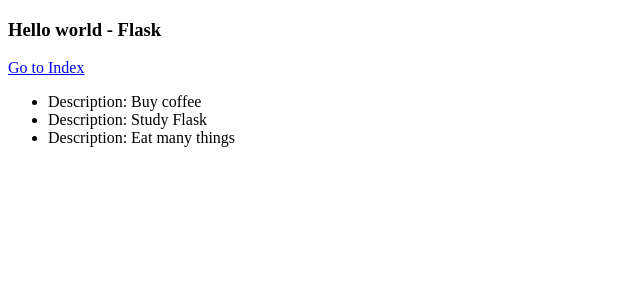
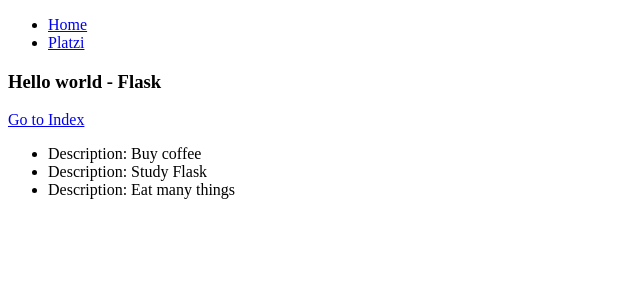
Before and after one commit to dtoroteutsch/todo_project, a Flask app: page /hello in a window 1280 px wide. Shown: the top 300 px of the page, without its empty margins (0-640 px from the left). Run offline with Flask 2, Linux system fonts and the light colour scheme.

Commit message:
Navegation bar included on base.html

```diff
--- a/templates/base/base.html
+++ b/templates/base/base.html
@@ -7,6 +7,9 @@
     </title
   </head>
   <body>
+    <header>
+      {% include 'base/navbar.html' %}
+    </header>
     {% block content %}
     {% endblock %}
   </body>
--- /dev/null
+++ b/templates/base/navbar.html
@@ -0,0 +1,6 @@
+<nav>
+  <ul>
+    <li><a href="{{ url_for('index') }}">Home</a></li>
+    <li><a href="https://platzi.com">Platzi</a></li>
+  </ul>
+</nav>
```
